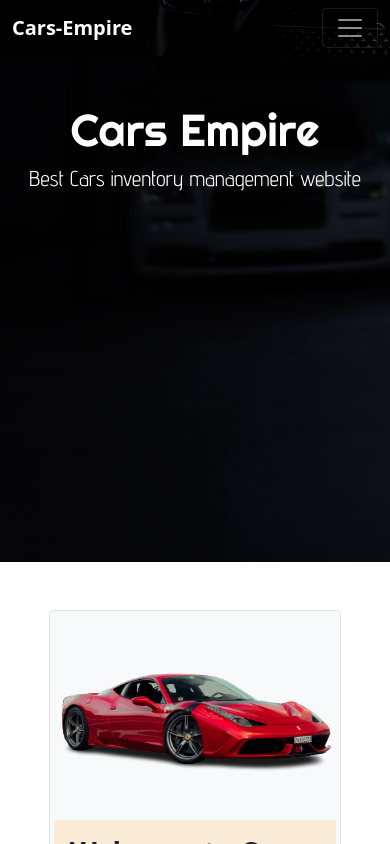
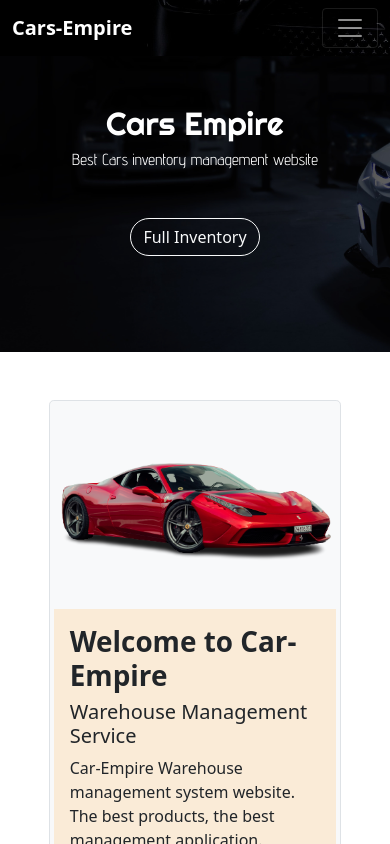
Before and after one commit to SalehAhmed19/cars-empire-client-side-repo, a React (Create React App) app: page / in a window 390 px wide. Shown: the top 844 px of the page. Built offline with nearby package versions, Linux system fonts and the light colour scheme; no server answers.

Commit message:
some media query added on banner

```diff
--- a/src/Pages/FullInventory/FullInventory.jsx
+++ b/src/Pages/FullInventory/FullInventory.jsx
@@ -45,8 +45,13 @@ const FullInventory = () => {
           {cars.map((car) => (
             <li key={car._id}>
               <div className="row border m-3 p-3 rounded-3">
-                <div className="col-md-4 col-12">
-                  <img style={{ width: "300px" }} src={car.img} alt="" />
+                <div className="col-lg-4 col-12">
+                  <img
+                    className="d-block mx-auto"
+                    style={{ width: "300px" }}
+                    src={car.img}
+                    alt=""
+                  />
                 </div>
                 <div className="col-md-8 col-12">
                   <h4 className="fw-bolder">{car.name}</h4>
--- a/src/Pages/Home/Banner/Banner.css
+++ b/src/Pages/Home/Banner/Banner.css
@@ -4,6 +4,7 @@
 .bg-img{
     background-image: url('../../../img/car-1.jpg');
     background-size: cover;
+    height: 60vh;
 }
 .font{
     font-family: 'Righteous', cursive;
@@ -14,3 +15,19 @@
 .text{
     font-size: 2.8rem;
 }
+@media only screen and (max-width:576px){
+    .bg-img{
+        height: auto;
+    }
+    .font{
+        font-size: 2rem;
+    }
+    .font-2{
+        font-size: 1rem;
+    }
+}
+@media only screen and (min-width:577px) and (max-width:992px){
+    .bg-img{
+        height: 30vh;
+    }
+}
--- a/src/Pages/Home/Banner/Banner.jsx
+++ b/src/Pages/Home/Banner/Banner.jsx
@@ -3,12 +3,15 @@ import "./Banner.css";
 
 const Banner = () => {
   return (
-    <div style={{ height: "60vh" }} className="bg-img">
-      <div className="py-5">
+    <div className="bg-img">
+      <div className="py-5 container">
         <h1 className="text-white font text-center text">Cars Empire</h1>
         <h4 className="text-white text-center font-2">
           Best Cars inventory management website
         </h4>
+        <button className="btn btn-outline-light rounded-pill d-block mx-auto my-5">
+          Full Inventory
+        </button>
       </div>
     </div>
   );
--- a/src/Pages/HomeInventory/HomeInventory.jsx
+++ b/src/Pages/HomeInventory/HomeInventory.jsx
@@ -9,7 +9,7 @@ const HomeInventory = ({ car }) => {
     navigate(`/update/${_id}`);
   };
   return (
-    <div className="col-md-4 col-12 my-3">
+    <div className="col-lg-4 col-md-6 col-12 my-3">
       <Card>
         <Card.Img variant="top" src={img} />
         <Card.Body>
```
